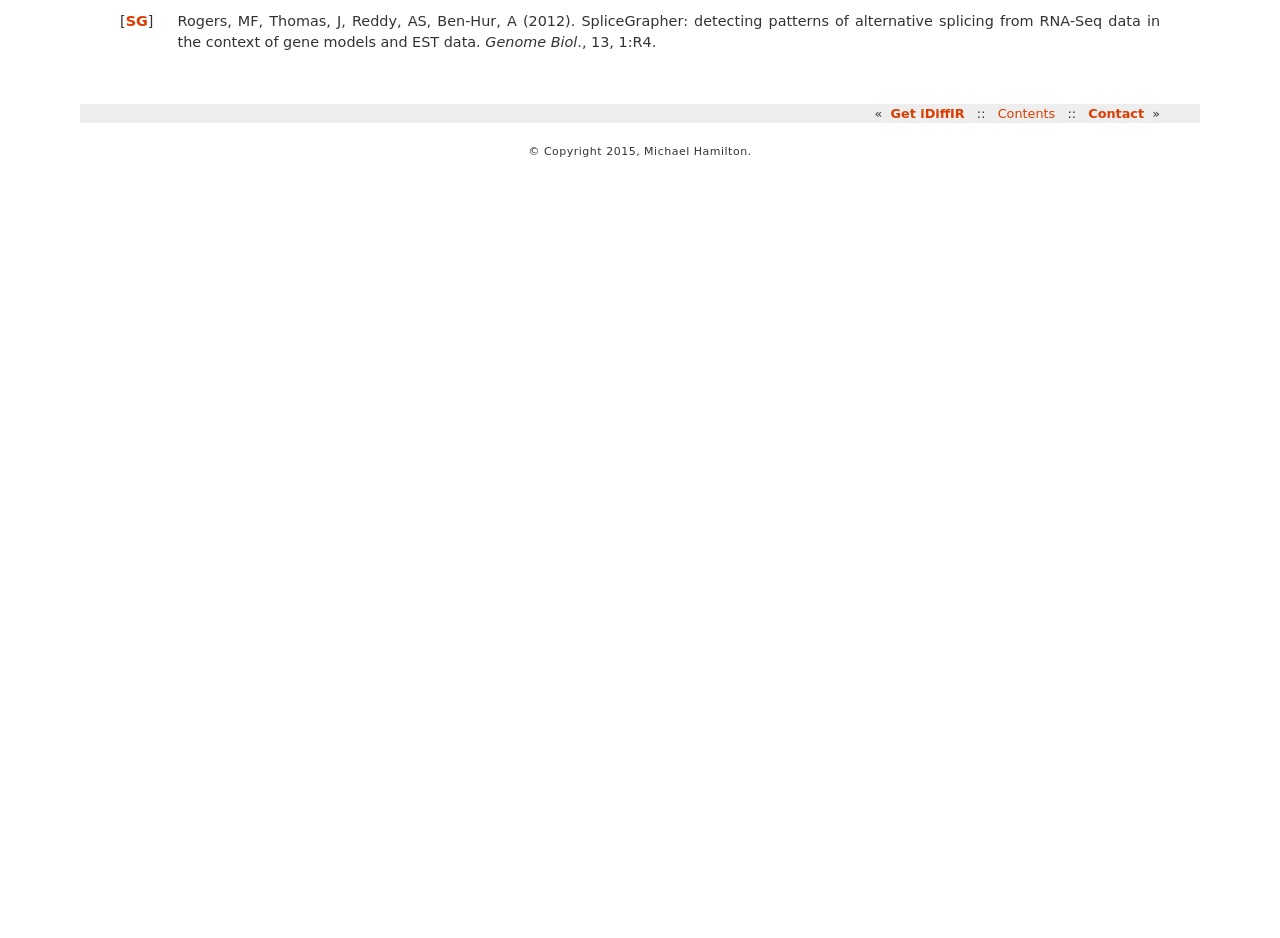
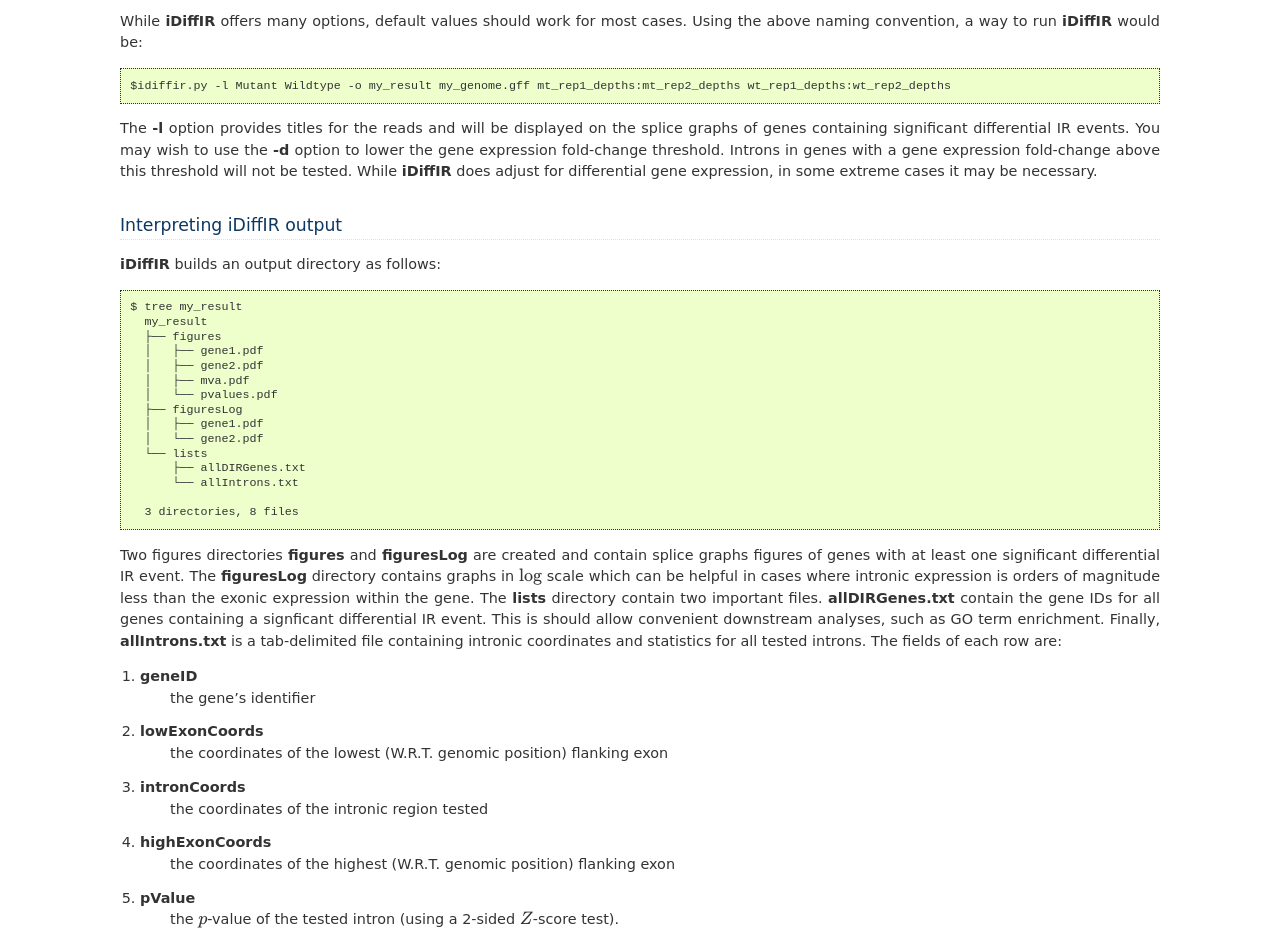
Before and after one commit to bio-comp/idiffir, a Sphinx documentation site: the page built from doc/tutorial.rst, in a window 1280 px wide and 1400 px high, scrolled down 1318 px, cut to the strip 462-1400 px from the top of the window. Built offline with Sphinx 7.4.7, drawn with Linux system fonts in a browser that asks for light colours; before the commit the page ends 1948 px from its top, so only the background shows below that; some of the changed text lies outside the part shown.

```diff
--- a/doc/conf.py
+++ b/doc/conf.py
@@ -30,9 +30,11 @@
 # extensions coming with Sphinx (named 'sphinx.ext.*') or your custom
 # ones.
 extensions = [
-    'sphinx.ext.mathjax', 'sphinx.ext.autodoc', 'sphinxcontrib.programoutput'
+    'sphinx.ext.mathjax', 'sphinx.ext.todo',
+    'sphinx.ext.autodoc', 'sphinxcontrib.programoutput'
 ]
 
+todo_include_todos=True
 # Add any paths that contain templates here, relative to this directory.
 templates_path = ['_templates']
 
@@ -184,16 +186,9 @@
 
 # -- Options for LaTeX output ---------------------------------------------
 
-latex_elements = {
-# The paper size ('letterpaper' or 'a4paper').
-#'papersize': 'letterpaper',
+latex_elements = { 'classoptions': ',openany,oneside',
+                   'babel' : '\\usepackage[english]{babel}' }
 
-# The font size ('10pt', '11pt' or '12pt').
-#'pointsize': '10pt',
-
-# Additional stuff for the LaTeX preamble.
-#'preamble': '',
-}
 
 # Grouping the document tree into LaTeX files. List of tuples
 # (source start file, target name, title,
@@ -209,7 +204,7 @@
 
 # For "manual" documents, if this is true, then toplevel headings are parts,
 # not chapters.
-#latex_use_parts = False
+#latex_use_parts = True
 
 # If true, show page references after internal links.
 #latex_show_pagerefs = False
--- a/doc/tutorial.rst
+++ b/doc/tutorial.rst
@@ -90,6 +90,112 @@
 
 .. command-output:: idiffir.py --help
 
+While **iDiffIR** offers many options, default values should work
+for most cases.  Using the above naming convention, a way to run
+**iDiffIR** would be:
+
+.. code-block:: none
+
+   $idiffir.py -l Mutant Wildtype -o my_result my_genome.gff mt_rep1_depths:mt_rep2_depths wt_rep1_depths:wt_rep2_depths
+
+The **-l** option provides titles for the reads and will be displayed
+on the splice graphs of genes containing significant differential IR
+events.    You may wish to use the **-d** option to lower the
+gene expression fold-change threshold. Introns in genes
+with a gene expression fold-change above this
+threshold will not be tested.  While **iDiffIR** does
+adjust for differential gene expression, in some extreme cases it may
+be necessary.
+
+Interpreting iDiffIR output
+---------------------------
+**iDiffIR** builds an output directory as follows:
+
+::
+
+   $ tree my_result
+     my_result
+     ├── figures
+     │   ├── gene1.pdf
+     │   ├── gene2.pdf
+     │   ├── mva.pdf
+     │   └── pvalues.pdf
+     ├── figuresLog
+     │   ├── gene1.pdf
+     │   └── gene2.pdf
+     └── lists
+         ├── allDIRGenes.txt
+	 └── allIntrons.txt
+
+     3 directories, 8 files
+
+Two figures directories **figures** and **figuresLog** are created
+and contain splice graphs figures of genes with at least
+one significant
+differential IR event.  The **figuresLog** directory contains
+graphs in :math:`\log` scale which can be helpful in cases where
+intronic expression is orders of magnitude less than the exonic
+expression within the gene.  The **lists** directory contain
+two important files.  **allDIRGenes.txt** contain the
+gene IDs for all genes containing a signficant differential IR
+event.  This is should allow convenient downstream analyses,
+such as GO term enrichment.  Finally, **allIntrons.txt** is a
+tab-delimited file containing intronic coordinates and statistics
+for all tested introns.  The fields of each row are:
+
+1. **geneID**
+     the gene's identifier
+
+2. **lowExonCoords**
+     the coordinates of the lowest (W.R.T. genomic
+     position) flanking exon
+
+3. **intronCoords**
+     the coordinates of the intronic region tested
+
+4. **highExonCoords**
+     the coordinates of the highest (W.R.T. genomic
+     position) flanking exon
+
+5. **pValue**
+     the :math:`p`\ -value of the tested intron (using a 2-sided
+     :math:`Z`\ -score test).
+
+6. **adjPValue**
+     the multiple testing adjusted `p`\ -value
+
+7. **logFoldChange**
+     the :math:`\log`\ -fold change of the tested intron (w.r.t. the
+     first-given condition)
+
+8. **intronExp**
+      the expression of the intron, computed as
+      :math:`\displaystyle\frac{1}{2}\log\left( x_1 + x_2\right)`,
+      where :math:`x_1, x_2` are the average read depth of the intron
+      in condition 1 and condition 2, respectively.
+
+9. **statistic**
+      the test statistic (before z-score conversion)
+
+10. **bestA**
+      the pseudo-count value (:math:`a`) that minimizes the
+      :math:`p`\ -value
+
+11. **known**
+      whether this intron is known as a retained intron
+
+
+.. todo::
+
+   Add differential exon skipping
+
+.. todo::
+
+   Add miso script usage for testing Alt 5', 3'
+
+.. todo::
+
+   Add simulation
 .. _STAR: https://code.google.com/p/rna-star/
 .. _TopHat: http://ccb.jhu.edu/software/tophat/index.shtml
 
```
Also changed, not shown: build_release.py (added, +33 -0 lines), 8 other files.
